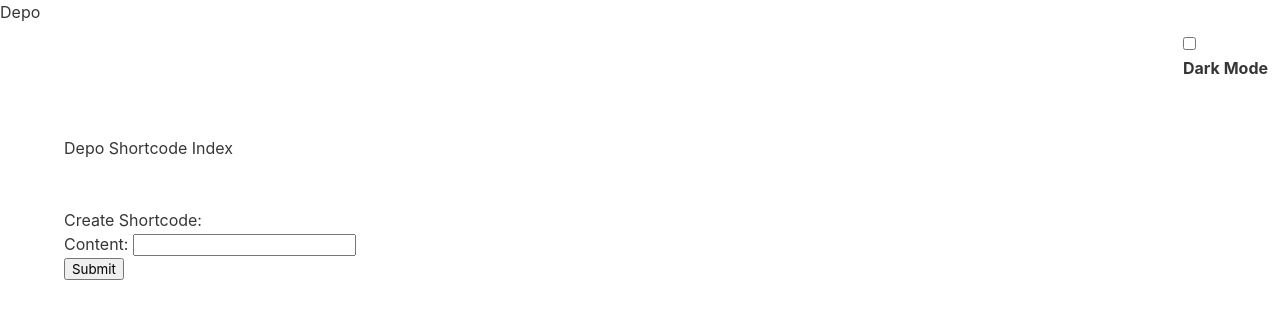
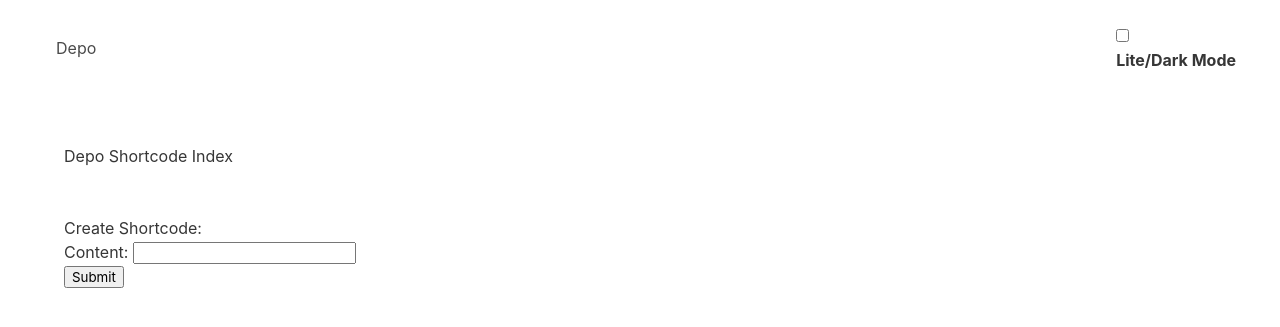
Before and after one commit to marcus-grant/depo, a Django app: page / in a window 1280 px wide. Shown: the top 327 px of the page. Run offline with Django 5.2, Linux system fonts and the light colour scheme.

Commit message:
Ft: Add navbar to separate template file
- Navbar refactored with semantic tags
- Brand h1 tag depo is now a link to web index
- base.html now includes navbar.html to render navbar with base

```diff
--- a/core/templates/base.html
+++ b/core/templates/base.html
@@ -13,18 +13,7 @@
     </head>
 <body>
     <header>
-        <!-- use jinja % include "your_app/navbar.html" or something to add navbar -->
-        <!-- Use h1 as navbar placeholder for now-->
-        <h1>Depo</h1>
-        <div class="navbar-end">
-            <div class="navbar-item">
-                <!-- Optional: Theme Toggle Switch -->
-                <div class="field">
-                    <input type="checkbox" id="theme-toggle" class="switch is-rounded is-small">
-                    <label for="theme-toggle" class="label">Dark Mode</label>
-                </div>
-            </div>
-        </div>
+      {% include 'navbar.html' %}
     </header>
 
     <main>
--- /dev/null
+++ b/core/templates/navbar.html
@@ -0,0 +1,20 @@
+<!-- START core/templates/navbar.html -->
+<nav class="navbar is-spaced" role="navigation" aria-label="main navigation">
+  <div class="navbar-brand">
+    <!-- Include any sitewide branding, logos, site name, etc. here -->
+    <a href="{% url 'web_index' %}" class="navbar-item">
+      <h1 class="navbar-item">Depo</h1>
+    </a>
+  </div>
+
+  <div class="navbar-end">
+    <div class="navbar-item">
+      <!-- Theme/Dark-mode toggle switch -->
+      <div class="field">
+        <input type="checkbox" id="theme-toggle" class="switch is-rounded is-small">
+        <label for="theme-toggle" class="label">Lite/Dark Mode</label>
+      </div>
+    </div>
+  </div>
+</nav>
+<!-- END core/templates/navbar.html -->
```
